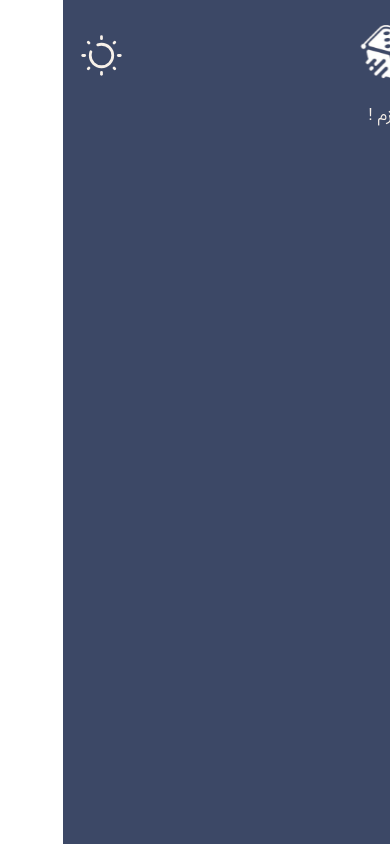
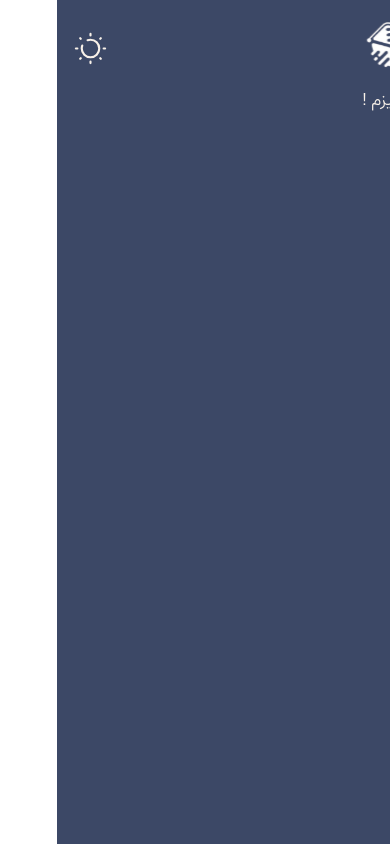
Before and after one commit to buordino/landing, a Next.js app: page / in a window 390 px wide. Built offline with nearby package versions, Linux system fonts and the light colour scheme.

Commit message:
refactor(layout): improve responsive of header

```diff
--- a/src/components/ThemeController.tsx
+++ b/src/components/ThemeController.tsx
@@ -8,10 +8,10 @@ const ThemeController = () => {
       <input type="checkbox" className="theme-controller" value="synthwave" />
 
       {/* sun icon */}
-      <SunIcon className="stroke-white swap-off" />
+      <SunIcon className="stroke-white swap-off w-[35px] h-[35px] sm:h-10 sm:w-10" />
 
       {/* moon icon */}
-      <MoonIcon className="swap-on h-10 w-10 fill-current" />
+      <MoonIcon className="swap-on w-[35px] h-[35px] sm:h-10 sm:w-10 fill-current" />
     </label>
   );
 };
--- a/src/components/ui/Logo.tsx
+++ b/src/components/ui/Logo.tsx
@@ -2,7 +2,7 @@ import Image from "next/image";
 
 const Logo = () => {
   return (
-    <div className="relative w-[95px] h-[95px]">
+    <div className="relative w-20 h-20 sm:w-[95px] sm:h-[95px]">
       <Image src={"/svgs/logo.svg"} fill alt="Logo" />
     </div>
   );
--- a/src/components/ui/icons/SunIcon.tsx
+++ b/src/components/ui/icons/SunIcon.tsx
@@ -4,8 +4,6 @@ const SunIcon = ({ className }: IconPropsType) => {
   return (
     <svg
       xmlns="http://www.w3.org/2000/svg"
-      width="45"
-      height="45"
       viewBox="0 0 65 65"
       fill="none"
       className={className}
```
